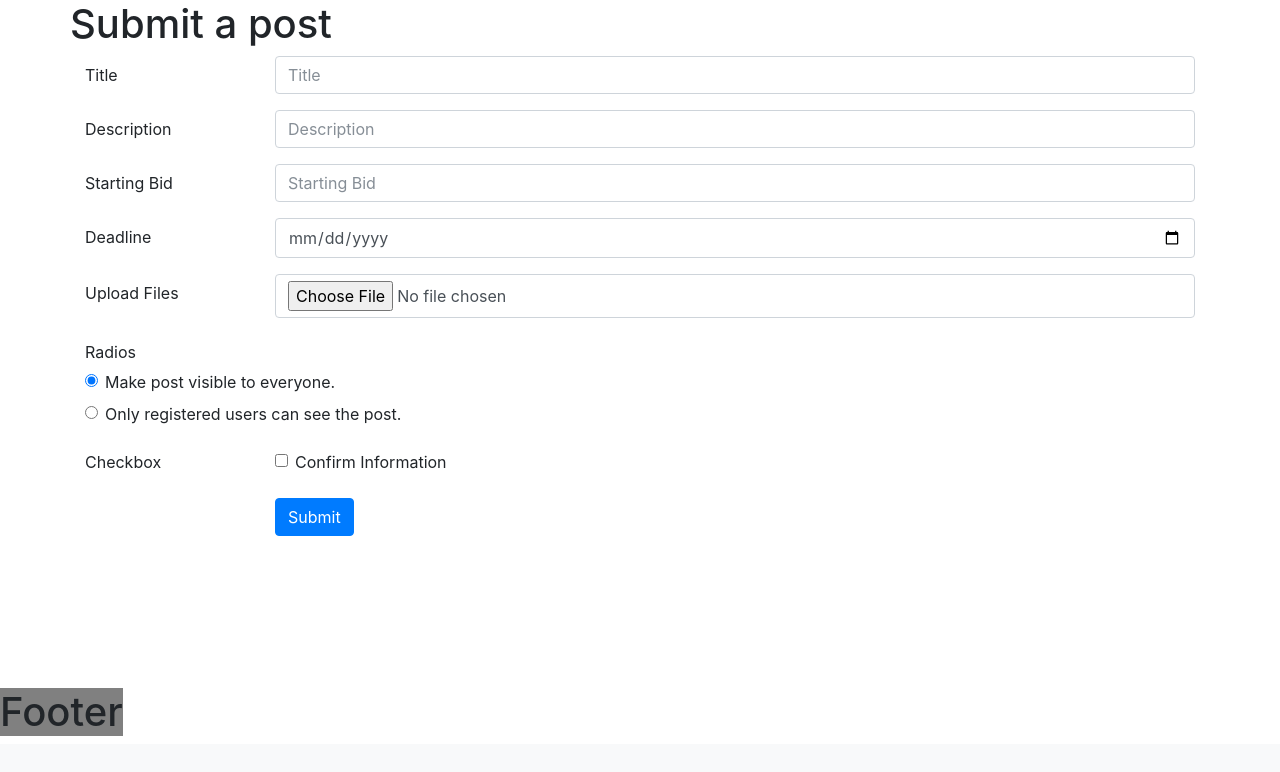
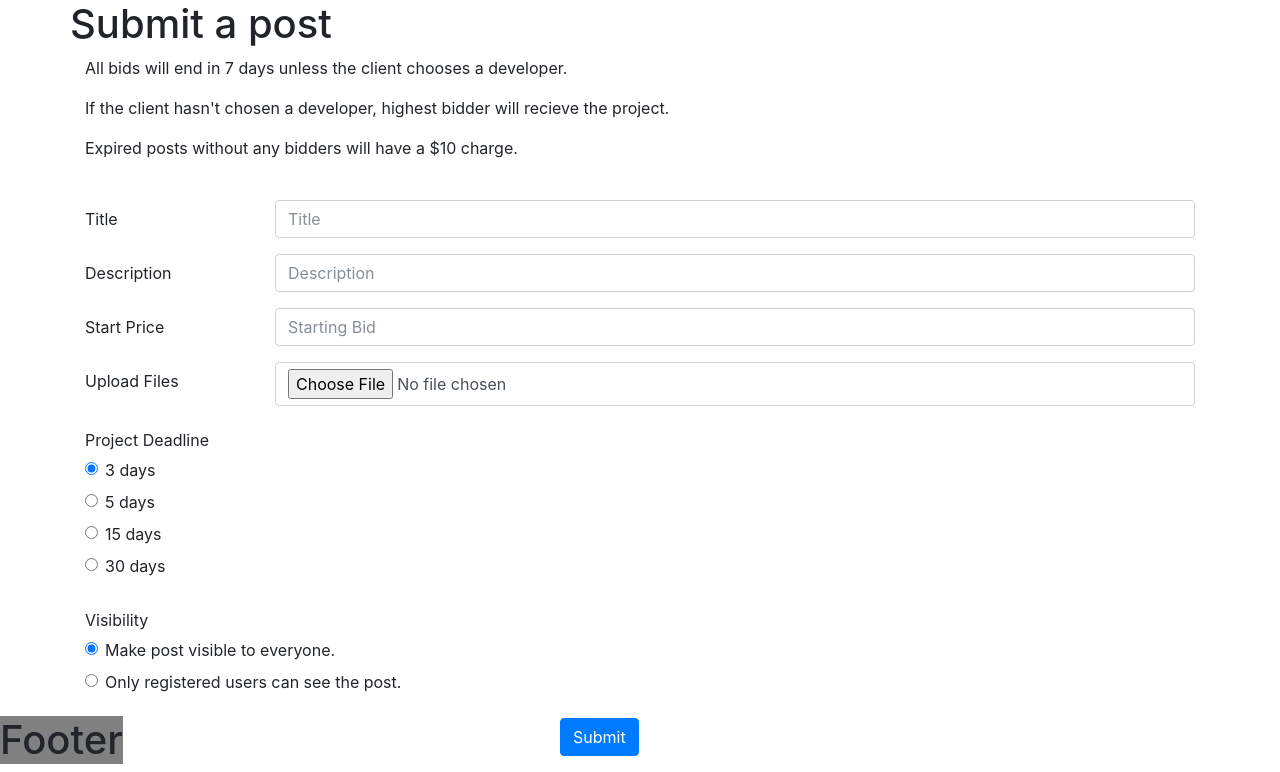
Before and after one commit to cpanican/cd-marketplace, a Flask app: page /compose in a window 1280 px wide. Shown: the part 56-828 px from the top of the page. Before the commit the page ends 792 px from the top, so only its background shows below. Run offline with Flask 2, Linux system fonts and the light colour scheme; some libraries are stand-ins or nearby versions.

Commit message:
Finished compose page, now checks for blacklist, added empty pasts pages

```diff
--- a/app.py
+++ b/app.py
@@ -46,19 +46,44 @@ def checkEmail(email):
 
 # Returns the userid and role of current user. Returns a tuple ex: (1, d)
 def getUser(username):
-	query = "SELECT user_id, email, role, first_name, last_name, rating, warning, description, confirmed FROM users WHERE username LIKE '{}'".format(username)
+	query = "SELECT user_id, email, role, first_name, last_name, rating, warning, description, confirmed, finished_projects FROM users WHERE username LIKE '{}'".format(username)
 	cur.execute(query)
 	data = cur.fetchone()
 	return data
+
+
+# Return True if user in blacklist
+def getBlacklist(username):
+	query = "SELECT reason, date FROM blacklist JOIN users ON blacklist.user_id = users.user_id WHERE username LIKE '{}'".format(username)
+	if cur.execute(query):
+		data = cur.fetchone()
+		print(data)
+		print("user is in the blacklist")
+		return data
+	else:
+		print("user is not in the blacklist")
+		return
 
 
 # Insert new_user to the database
 def registerUser(username, email, password, role, first_name, last_name):
 	query = "INSERT INTO users (username, email, password, role, first_name, last_name) VALUES ('{}', '{}', '{}', '{}', '{}', '{}')".format(username, email, password, role, first_name, last_name)
 	cur.execute(query)
-	print("Inserted to database successfully")
+	print("Inserted to users database successfully")
 	return True
 
+
+# # Post a bid and write it on the database
+def postBid(title, description, start_price, deadline, file, visibility, user_id):
+	query = "INSERT INTO post (title, description, start_price, file, visibility, client_id, curr_price, project_days) VALUES ('{}', '{}', '{}', '{}', '{}', '{}', '{}', '{}')".format(title, description, start_price, file, visibility, user_id, start_price, deadline)
+	print(query)
+	cur.execute(query)
+	print(type(deadline))
+	query2 = "UPDATE post SET deadline = DATE_ADD(deadline, INTERVAL 7 DAY)"
+	print(query2)
+	cur.execute(query2)
+	print("Inserted to post database successfully")
+	return True
 
 # Routes
 @app.route('/')
@@ -69,6 +94,7 @@ def home():
 
 @app.route('/login', methods=['GET', 'POST'])
 def login():
+	print("Login Page")
 	# TODO: Check if the email is on blacklist
 	error = None
 	if request.method == 'POST':
@@ -85,8 +111,13 @@ def login():
 			session['warning'] = getUser(username)[6]
 			session['description'] = getUser(username)[7]
 			session['confirmed'] = getUser(username)[8]
+			session['finished_projects'] = getUser(username)[9]
 			session['logged_in'] = True
-			return redirect(url_for('home'))
+			getBlacklist(username)
+			if session['role'] != 'a':
+				return redirect(url_for('profile'))
+			else:
+				return redirect(url_for('admin'))
 		else:
 			error = True
 			return render_template("login.html", error=error)
@@ -106,7 +137,6 @@ def register():
 		role = request.form['role']
 
 		if password == conf_password:
-			# If username and email are not on the database, register the user to new_users
 			if (not checkUser(username)) and (not checkEmail(email)):
 				registerUser(username, email, password, role, first_name, last_name)
 				return render_template("register.html", success=True)
@@ -122,25 +152,56 @@ def register():
 @app.route('/profile')
 def profile():
 	role = 'Client'
-	# BUG
+	if session['role'] == 'd':
+		role = 'Developer'
+	print(session['confirmed'])
 	if session['confirmed'] != 0:
 		confirmed_user = True
 	elif session['confirmed'] == 0:
 		confirmed_user = False
-	if session['role'] == 'd':
-		role = 'Developer'
+
+	print(confirmed_user)
 	return render_template("profile.html", confirmed=confirmed_user, role=role)
-	# For accepted applicant, they need to be greeted to
+	# For accepted applicant, they need to be greeted to a edit resume page etc.
+	# Blacklist user should show when they were banned reason and how many days left
 
 
-@app.route('/compose')
+@app.route('/compose', methods=['GET','POST'])
 def compose():
-	return render_template("compose.html")
+	print("Compose Page")
+	error = None
+	if request.method == 'POST':
+		title = request.form['title']
+		description = request.form['description']
+		start_price = request.form['start_price']
+		deadline = request.form['deadline']
+		file = request.form['file']
+		visibility = int(request.form['visibility'])
+		user_id = session['user_id']
+		description = description.replace("'", "''")
+		title = title.replace("'", "''")
+		print(type(description))
+		print(type(file))
+		print(title)
+		print(description)
+		print(start_price)
+		print(deadline)
+		print(file)
+		print(visibility)
+		print(user_id)
+		if postBid(title, description, start_price, deadline, file, visibility, user_id):
+			return render_template("post.html")
+		else:
+			error = True
+			return render_template("compose.html", error=error)
+	else:
+		return render_template("compose.html")
 
 
 # TODO: Admins login on the login page with the role of 'a'
 @app.route('/admin')
 def admin():
+	# Check if user is in blacklist
 	return render_template("admin.html")
 
 
--- a/templates/compose.html
+++ b/templates/compose.html
@@ -15,71 +15,92 @@
 	<div class="row">
 		<h1>Submit a post</h1>
 		<div class="container">
-		  <form>
+		<p>All bids will end in 7 days unless the client chooses a developer.</p>
+		<p>If the client hasn't chosen a developer, highest bidder will recieve the project.</p>
+		<p>Expired posts without any bidders will have a $10 charge.</p>
+		<br>
+		  <form action="/compose" method="POST">
 		    <div class="form-group row">
 		      <label for="inputTitle3" class="col-sm-2 col-form-label">Title</label>
 		      <div class="col-sm-10">
-		        <input type="text" class="form-control" id="inputTitle3" placeholder="Title">
+		        <input type="text" class="form-control" name="title" placeholder="Title" required>
 		      </div>
 		    </div>
 		    <div class="form-group row">
 		      <label for="inputDescription3" class="col-sm-2 col-form-label">Description</label>
 		      <div class="col-sm-10">
-		        <input type="text" class="form-control" id="inputDescription3" placeholder="Description">
+		        <input type="text" class="form-control" name="description" placeholder="Description" required>
 		      </div>
 		    </div>
 		    <div class="form-group row">
-		      <label for="inputBid3" class="col-sm-2 col-form-label">Starting Bid</label>
+		      <label for="inputBid3" class="col-sm-2 col-form-label">Start Price</label>
 		      <div class="col-sm-10">
-		        <input type="text" class="form-control" id="inputBid3" placeholder="Starting Bid">
-		      </div>
-		    </div>
-		    <div class="form-group row">
-		      <label for="inputDeadline3" class="col-sm-2 col-form-label">Deadline</label>
-		      <div class="col-sm-10">
-		        <input type="date" class="form-control" id="inputDeadline3" placeholder="Deadline">
+		        <input type="text" class="form-control" name="start_price" placeholder="Starting Bid" required>
 		      </div>
 		    </div>
 		    <div class="form-group row">
 		      <label for="inputFile3" class="col-sm-2 col-form-label">Upload Files</label>
 		      <div class="col-sm-10">
-		        <input type="file" class="form-control" id="inputFile3" placeholder="Deadline">
+		        <input type="file" class="form-control" name="file" placeholder="Deadline">
 		      </div>
 		    </div>
 		    <fieldset class="form-group row">
-		      <legend class="col-form-legend col-sm-2">Radios</legend>
+		      <legend class="col-form-legend col-sm-2">Project Deadline</legend>
 		      <div class="col-sm-10">
 		        <div class="form-check">
 		          <label class="form-check-label">
-		            <input class="form-check-input" type="radio" name="gridRadios" id="gridRadios1" value="option1" checked>
+		            <input class="form-check-input" type="radio" name="deadline" value="3" checked>
+		            3 days
+		          </label>
+		        </div>
+		        <div class="form-check">
+		          <label class="form-check-label">
+		            <input class="form-check-input" type="radio" name="deadline" value="5">
+		            5 days
+		          </label>
+		        </div>
+		        <div class="form-check">
+		          <label class="form-check-label">
+		            <input class="form-check-input" type="radio" name="deadline" value="15">
+		            15 days
+		          </label>
+		        </div>
+		        <div class="form-check">
+		          <label class="form-check-label">
+		            <input class="form-check-input" type="radio" name="deadline" value="30">
+		            30 days
+		          </label>
+		        </div>
+		      </div>
+		    </fieldset>
+		    <fieldset class="form-group row">
+		      <legend class="col-form-legend col-sm-2">Visibility</legend>
+		      <div class="col-sm-10">
+		        <div class="form-check">
+		          <label class="form-check-label">
+		            <input class="form-check-input" type="radio" name="visibility" value="1" checked>
 		            Make post visible to everyone.
 		          </label>
 		        </div>
 		        <div class="form-check">
 		          <label class="form-check-label">
-		            <input class="form-check-input" type="radio" name="gridRadios" id="gridRadios2" value="option2">
+		            <input class="form-check-input" type="radio" name="visibility" value="0">
 		            Only registered users can see the post.
 		          </label>
 		        </div>
 		      </div>
 		    </fieldset>
 		    <div class="form-group row">
-		      <label class="col-sm-2">Checkbox</label>
-		      <div class="col-sm-10">
-		        <div class="form-check">
-		          <label class="form-check-label">
-		            <input class="form-check-input" type="checkbox"> Confirm Information
-		          </label>
-		        </div>
-		      </div>
-		    </div>
-		    <div class="form-group row">
-		      <div class="offset-sm-2 col-sm-10">
+		      <div class="offset-sm-5 col-sm-7">
 		        <button type="submit" class="btn btn-primary">Submit</button>
 		      </div>
 		    </div>
 		  </form>
 		</div>
+		{% if error %}
+		<h3>An error occurred. Please try again</h3>
+		{% else %}
+		{% endif %}
 	</div>
 </div>
 
--- a/templates/profile.html
+++ b/templates/profile.html
@@ -16,7 +16,7 @@
 	<br>
 	<h1>Profile</h1>
 	<h2>Hello, {{session.first_name}} {{session.last_name}}</h2>
-	{% if confirmed_user %}
+	{% if confirmed %}
 	<h3>You are confirmed as a {{role}}</h3>
 	{% else %}
 	<h3>You are not confirmed as a {{role}}</h3>
```
Also changed, not shown: templates/home.html (+78 -0 lines), templates/post.html (added, +18 -0 lines), static/scripts/project.js (added), static/styles/project.css (added).
